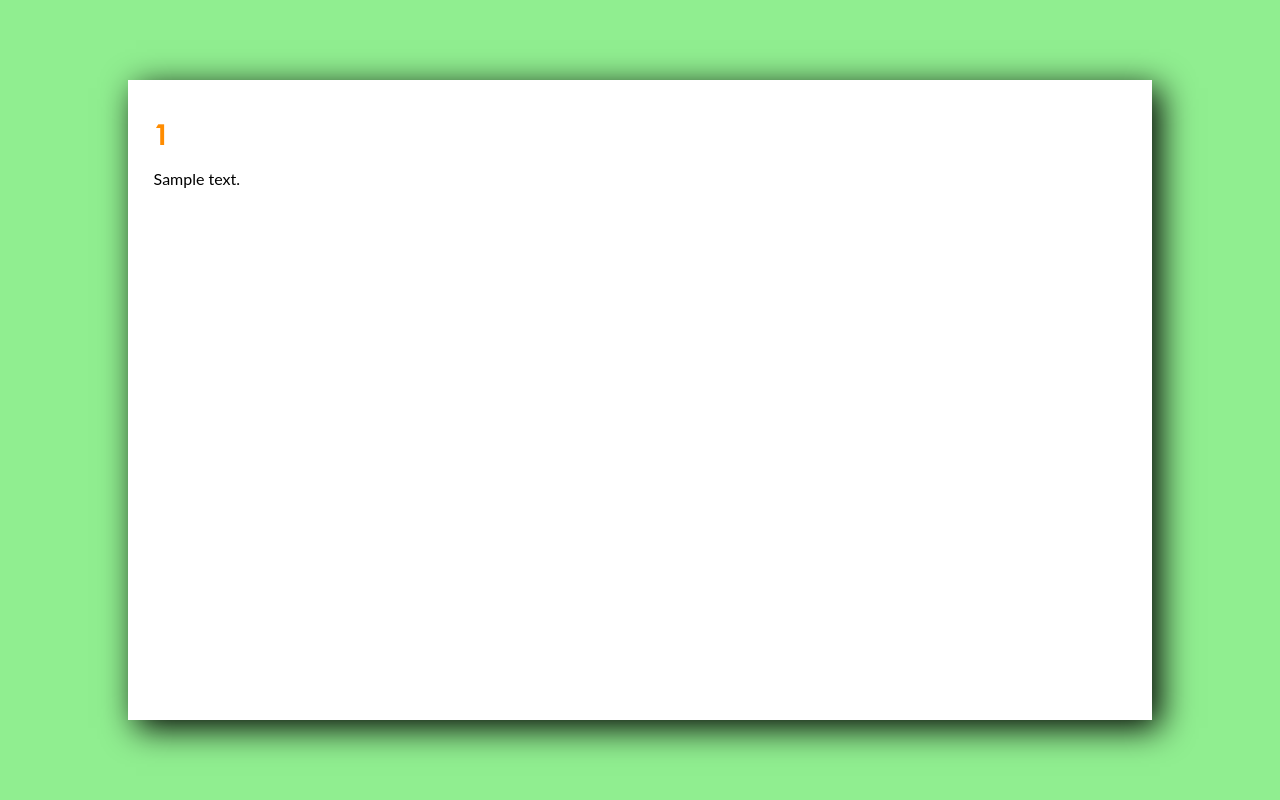
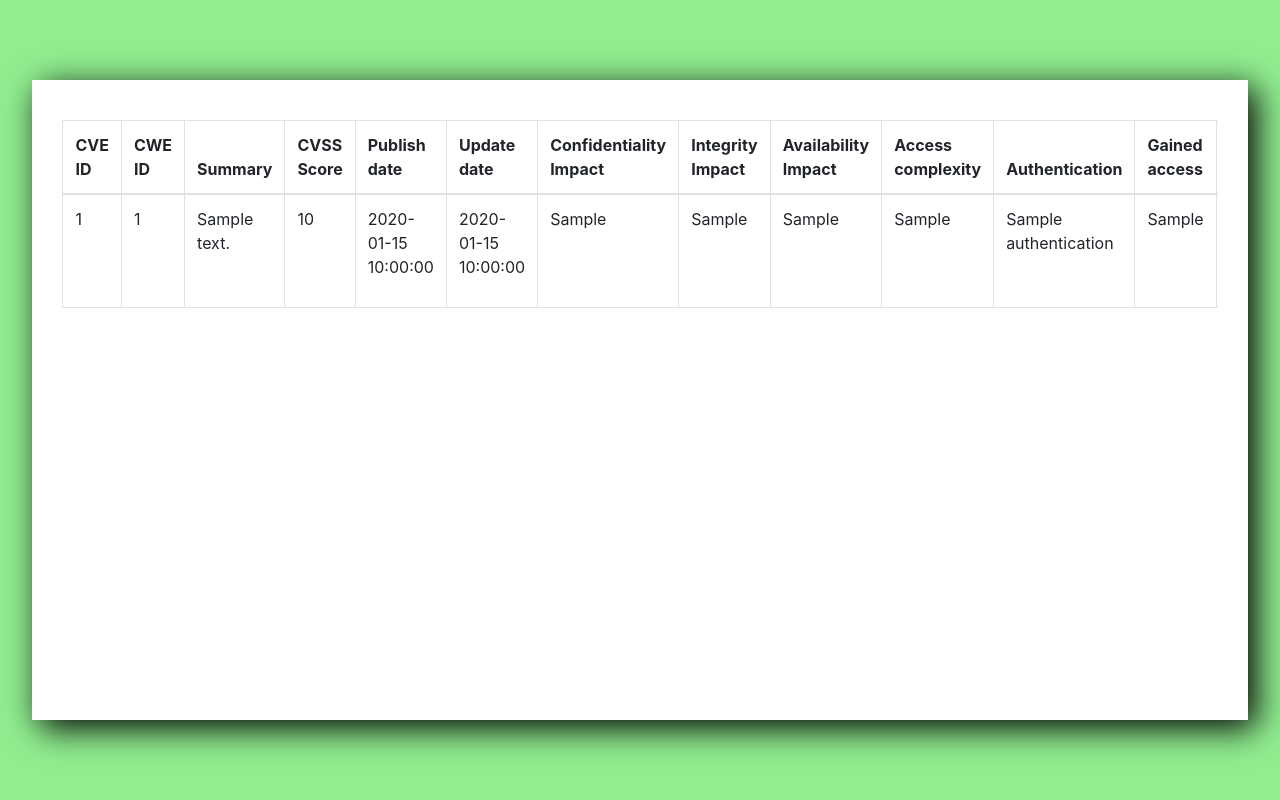
Before and after one commit to lukihd/Find-my-CVE, a Python web app: template flask/templates/results.html in a window 1280 px wide. Run offline with Jinja, Linux system fonts and the light colour scheme; the template is opened without the code that fills it: most values are stand-ins (such as "Sample title", 1, 10 or a date in 2020); some web fonts are replaced.

Commit message:
update website

```diff
--- a/flask/static/assets/style.css
+++ b/flask/static/assets/style.css
@@ -116,7 +116,7 @@ label
 .content_CVE
 {
 	height: 80%;
-	width: 80%;
+	width: 95%;
 	background-color: white;
 	display: flex;
 	position: fixed;
--- a/flask/templates/base.html
+++ b/flask/templates/base.html
@@ -28,7 +28,7 @@
 					<input type="checkbox" name="Apache HTTP Server" id="apache" value="Apache HTTP Server"/> <label for="apache">Apache HTTP Server</label> <br/>
         </a>
         <a>
-					<input type="checkbox" name="search" id="Heartbeat" value="SoundCloud"/> <label for="Heartbeat">SoundCloud</label> <br/>
+					<input type="checkbox" name="search" id="WordPress" value="WordPress"/> <label for="WordPress">WordPress</label> <br/>
 				</a>
 				<a>
 					<input type="submit" value="Envoyer" id="envoyer" />
--- a/flask/templates/results.html
+++ b/flask/templates/results.html
@@ -4,6 +4,7 @@
 	<meta charset="utf-8">
 	<title>Find my CVE</title>
 	<link type="text/css" rel="stylesheet" href="../static/assets/style.css" />
+	<link type="text/css" rel="stylesheet" href="../static/css/bootstrap.min.css">
 </head>
 <body>
 
@@ -12,17 +13,57 @@
 		<div class="content_CVE">
 
 			<div class="CVE_treat">
-                {% for r in results %}
-                   {% for r2 in r %}
-                        <h1>{{r2.cve_id}}</h1>
-                        <p>{{r2.summary}}</p>
-                   {% endfor %}
-
-                {% endfor %}
 
 
+    <div class="col-xs-12">
+      <div class="table-responsive">
+        <table summary="This table shows how to create responsive tables using Bootstrap's default functionality" class="table table-bordered table-hover">
+          <thead>
+            <tr>
+              <th>CVE ID</th>
+              <th>CWE ID</th>
+              <th>Summary</th>
+              <th>CVSS Score</th>
+			  <th>Publish date</th>
+			  <th>Update date</th>
+			  <th>Confidentiality Impact</th>
+			  <th>Integrity Impact</th>
+			  <th>Availability Impact</th>
+			  <th>Access complexity</th>
+			  <th>Authentication</th>
+			  <th>Gained access</th>
+			  <th>Vuln Type</th>
 
-			</div>
+            </tr>
+          </thead>
+          <tbody>
+			{% for r in results %}
+				{% for r2 in r %}
+				<tr>
+					<h1><td>{{r2.cve_id}}</td></h1>
+					<td><p>{{r2.cwe_id}}</p></td>
+					<td><p>{{r2.summary}}</p></td>
+					<td><p>{{r2.cvss_score}}</p></td>
+					<td><p>{{r2.publish_date}}</p></td>
+					<td><p>{{r2.update_date}}</p></td>
+					<td><p>{{r2.ConfidentialityImpact}}</p></td>
+					<td><p>{{r2.IntegrityImpact}}</p></td>
+					<td><p>{{r2.AvailabilityImpact}}</p></td>
+					<td><p>{{r2.AccessComplexity}}</p></td>
+					<td><p>{{r2.Authentication}}</p></td>
+					<td><p>{{r2.GainedAccess}}</p></td>
+					<td><p>{{r2.VulnerabilityTypes}}</p></td>
+				{% endfor %}
+
+		 	{% endfor %}
+			</tr>
+          </tbody>
+        </table>
+    </div>
+  </div>
+</div>
+
+
 
 		</div>
 
```
Also changed, not shown: recent_cve.py (+7 -2 lines), 5 other files.
